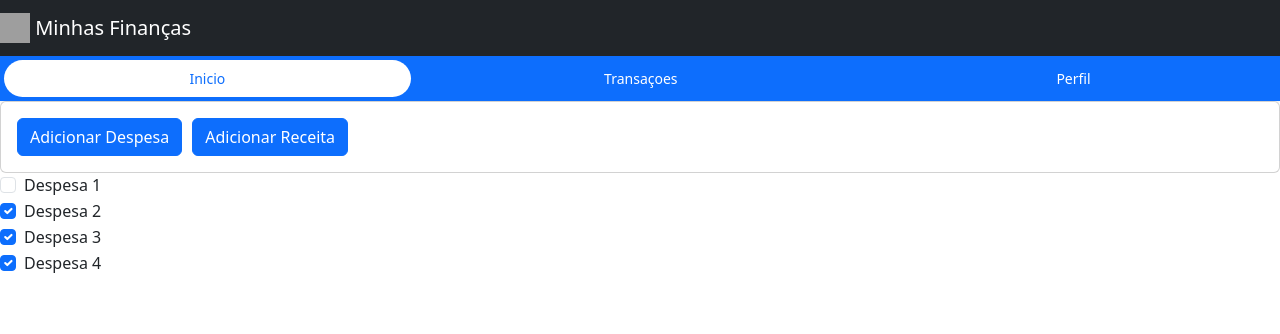
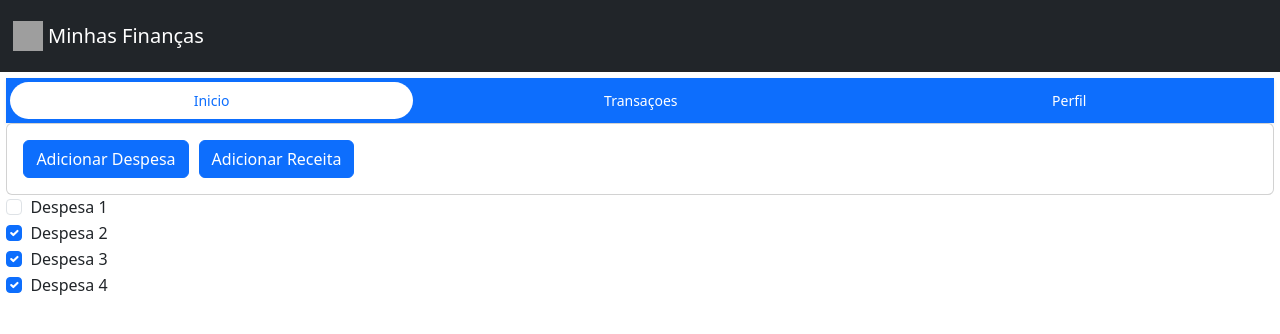
Before and after one commit to BrendaRaveli/FrontMyFinances, an Angular app: page / in a window 1280 px wide. Shown: the top 334 px of the page. Built offline with nearby package versions, Linux system fonts and the light colour scheme; grey boxes are pictures that could not be loaded.

Commit message:
feat: inclusçao do componente financial-movements e chamada da rota no app principal

```diff
--- a/src/app/app.component.html
+++ b/src/app/app.component.html
@@ -1,50 +1,14 @@
+
 <nav class="navbar navbar-dark bg-dark">
-  <a class="navbar-brand" href="#">
-    <img src="https://cdn-icons-png.flaticon.com/512/2657/2657175.png" width="30" height="30" class="d-inline-block align-top" alt="">
-    Minhas Finanças
-  </a>
-</nav>
+    <div class="card-container" style="padding: 1%;">
+    <a class="navbar-brand" href="#">
+      <img src="https://cdn-icons-png.flaticon.com/512/2657/2657175.png" width="30" height="30"
+      class="d-inline-block align-top" alt="">
+      Minhas Finanças
+    </a>
+  </div>
+  </nav>
 
-<ul class="nav nav-pills nav-fill gap-2 p-1 small bg-primary shadow-sm" id="pillNav2" role="tablist" style="--bs-nav-link-color: var(--bs-white); --bs-nav-pills-link-active-color: var(--bs-primary); --bs-nav-pills-link-active-bg: var(--bs-white);">
-  <li class="nav-item" role="presentation">
-    <button class="nav-link active rounded-5" id="home-tab2" data-bs-toggle="tab" type="button" role="tab" aria-selected="true">Inicio</button>
-  </li>
-  <li class="nav-item" role="presentation">
-    <button class="nav-link rounded-5" id="profile-tab2" data-bs-toggle="tab" type="button" role="tab" aria-selected="false">Transaçoes</button>
-  </li>
-  <li class="nav-item" role="presentation">
-    <button class="nav-link rounded-5" id="contact-tab2" data-bs-toggle="tab" type="button" role="tab" aria-selected="false">Perfil</button>
-  </li>
-</ul>
-
-<div class="card" >
-  <div class="card-body" style="align-content: center;">
-    <button href="#" class="btn btn-primary" style="margin-right: 10px;" >Adicionar Despesa</button>
-    <button href="#" class="btn btn-primary">Adicionar Receita</button>
-  </div>
-</div>
-
-<div class="form-check">
-  <input class="form-check-input" type="checkbox" value="" id="flexCheckDefault">
-  <label class="form-check-label" for="flexCheckDefault">
-    Despesa 1
-  </label>
-</div>
-<div class="form-check">
-  <input class="form-check-input" type="checkbox" value="" id="flexCheckChecked" checked>
-  <label class="form-check-label" for="flexCheckChecked">
-    Despesa 2
-  </label>
-</div>
-<div class="form-check">
-  <input class="form-check-input" type="checkbox" value="" id="flexCheckChecked" checked>
-  <label class="form-check-label" for="flexCheckChecked">
-    Despesa 3
-  </label>
-</div>
-<div class="form-check">
-  <input class="form-check-input" type="checkbox" value="" id="flexCheckChecked" checked>
-  <label class="form-check-label" for="flexCheckChecked">
-    Despesa 4
-  </label>
-</div>
+  <body>
+    <app-financial-movements></app-financial-movements>
+</body>
--- a/src/app/app.component.ts
+++ b/src/app/app.component.ts
@@ -7,4 +7,5 @@ import { Component } from '@angular/core';
 })
 export class AppComponent {
   title = 'Front';
+
 }
--- a/src/app/app.module.ts
+++ b/src/app/app.module.ts
@@ -3,16 +3,21 @@ import { BrowserModule } from '@angular/platform-browser';
 
 import { AppRoutingModule } from './app-routing.module';
 import { AppComponent } from './app.component';
+import { FinancialMovementsComponent } from './financial-movements/financial-movements.component';
+import { FinancialMovementsRouterModule } from './financial-movements/financial-movements-routing';
 
 @NgModule({
   declarations: [
-    AppComponent
+    AppComponent,
+    FinancialMovementsComponent
   ],
   imports: [
     BrowserModule,
+    FinancialMovementsRouterModule,
     AppRoutingModule
   ],
   providers: [],
-  bootstrap: [AppComponent]
+  bootstrap: [AppComponent,
+    FinancialMovementsComponent]
 })
 export class AppModule { }
--- /dev/null
+++ b/src/app/financial-movements/financial-movements-routing.ts
@@ -0,0 +1,10 @@
+import { NgModule } from "@angular/core";
+import { RouterModule, Routes } from "@angular/router";
+
+const routes: Routes = [];
+
+@NgModule({
+  imports: [RouterModule.forRoot(routes)],
+  exports: [RouterModule]
+})
+export class FinancialMovementsRouterModule{}
--- /dev/null
+++ b/src/app/financial-movements/financial-movements.component.html
@@ -0,0 +1,51 @@
+<div class="card-conteiner" style="padding: 0.5%;">
+
+  <ul class="nav nav-pills nav-fill gap-2 p-1 small bg-primary shadow-sm" id="pillNav2" role="tablist"
+    style="--bs-nav-link-color: var(--bs-white); --bs-nav-pills-link-active-color: var(--bs-primary); --bs-nav-pills-link-active-bg: var(--bs-white);">
+    <li class="nav-item" role="presentation">
+      <button class="nav-link active rounded-5" id="home-tab2" data-bs-toggle="tab" type="button" role="tab"
+        aria-selected="true">Inicio</button>
+    </li>
+    <li class="nav-item" role="presentation">
+      <button class="nav-link rounded-5" id="profile-tab2" data-bs-toggle="tab" type="button" role="tab"
+        aria-selected="false">Transaçoes</button>
+    </li>
+    <li class="nav-item" role="presentation">
+      <button class="nav-link rounded-5" id="contact-tab2" data-bs-toggle="tab" type="button" role="tab"
+        aria-selected="false">Perfil</button>
+    </li>
+  </ul>
+
+  <div class="card">
+    <div class="card-body" style="align-content: center;">
+      <button href="#" class="btn btn-primary" style="margin-right: 10px;">Adicionar Despesa</button>
+      <button href="#" class="btn btn-primary">Adicionar Receita</button>
+    </div>
+  </div>
+
+  <div class="form-check">
+    <input class="form-check-input" type="checkbox" value="" id="flexCheckDefault">
+    <label class="form-check-label" for="flexCheckDefault">
+      Despesa 1
+    </label>
+  </div>
+  <div class="form-check">
+    <input class="form-check-input" type="checkbox" value="" id="flexCheckChecked" checked>
+    <label class="form-check-label" for="flexCheckChecked">
+      Despesa 2
+    </label>
+  </div>
+  <div class="form-check">
+    <input class="form-check-input" type="checkbox" value="" id="flexCheckChecked" checked>
+    <label class="form-check-label" for="flexCheckChecked">
+      Despesa 3
+    </label>
+  </div>
+  <div class="form-check">
+    <input class="form-check-input" type="checkbox" value="" id="flexCheckChecked" checked>
+    <label class="form-check-label" for="flexCheckChecked">
+      Despesa 4
+    </label>
+  </div>
+
+</div>
```
Also changed, not shown: src/app/financial-movements/financial-movements.component.ts (added, +12 -0 lines), src/app/financial-movements/financial-movements.module.ts (added, +16 -0 lines), src/app/financial-movements/financial-movements.component.css (added).
